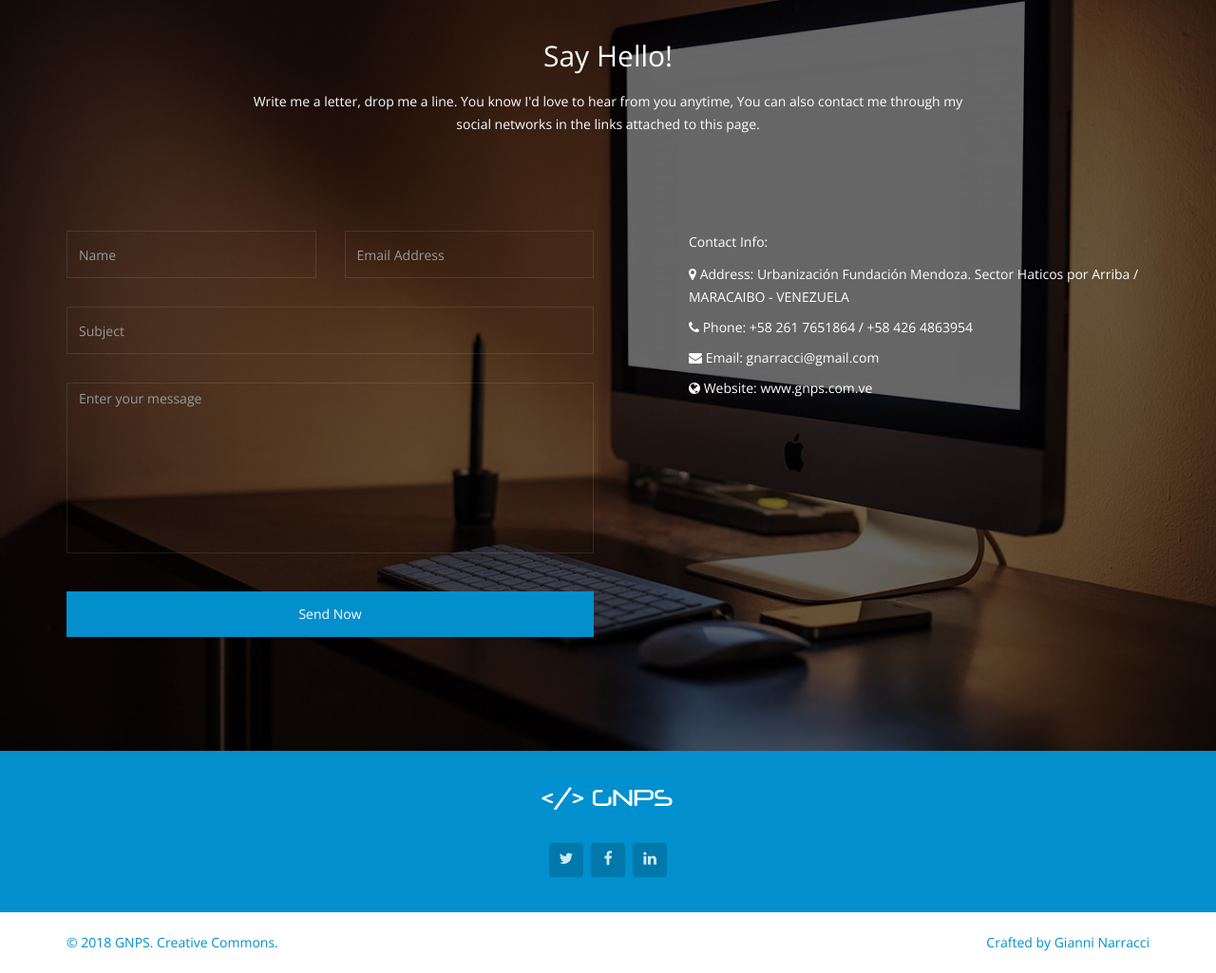
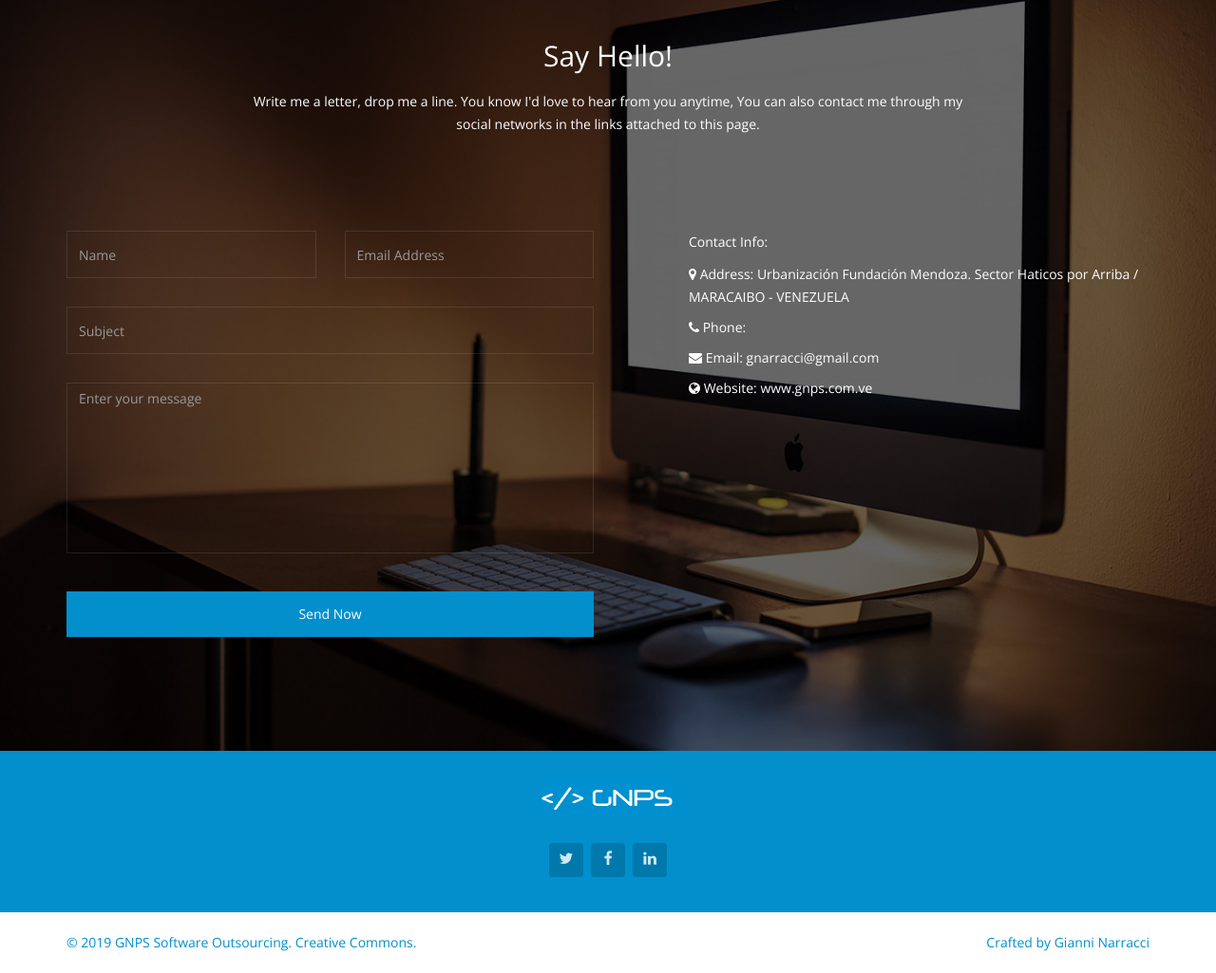
Before and after one commit to gnarracci/gnarracci, a plain HTML site: page index.html in a window 1280 px wide. Shown: the part 6285-7310 px from the top of the page at 95% size. Drawn offline with nearby package versions, Linux system fonts and the light colour scheme; some packages are replaced by stand-ins of ours.

Commit message:
Cambios Generales de Información Básica del Sitio

```diff
--- a/index.html
+++ b/index.html
@@ -771,7 +771,7 @@
 								<p>Contact Info:</p>
 								<ul class="address">
 									<li><i class="fa fa-map-marker"></i> <span> Address: </span>Urbanización Fundación Mendoza. Sector Haticos por Arriba / MARACAIBO - VENEZUELA </li>
-									<li><i class="fa fa-phone"></i> <span> Phone:</span> +58 261 7651864 / +58 426 4863954 </li>
+									<li><i class="fa fa-phone"></i> <span> Phone:</span +58 424 6478892 / +58 426 4863954 </li>
 									<li><i class="fa fa-envelope"></i> <span> Email:</span><a href="mailto: gnarracci@gmail.com"> gnarracci@gmail.com</a></li>
 									<li><i class="fa fa-globe"></i> <span> Website:</span> <a href="http://www.gnps.com.ve">www.gnps.com.ve</a></li>
 								</ul>
@@ -801,7 +801,7 @@
 			<div class="container">
 				<div class="row">
 					<div class="col-sm-6">
-						<p>&copy; 2018 GNPS. Creative Commons.</p>
+						<p>&copy; 2019 GNPS Software Outsourcing. Creative Commons.</p>
 					</div>
 					<div class="col-sm-6">
 						<p class="pull-right">Crafted by <a href="#">Gianni Narracci</a></p>
```
